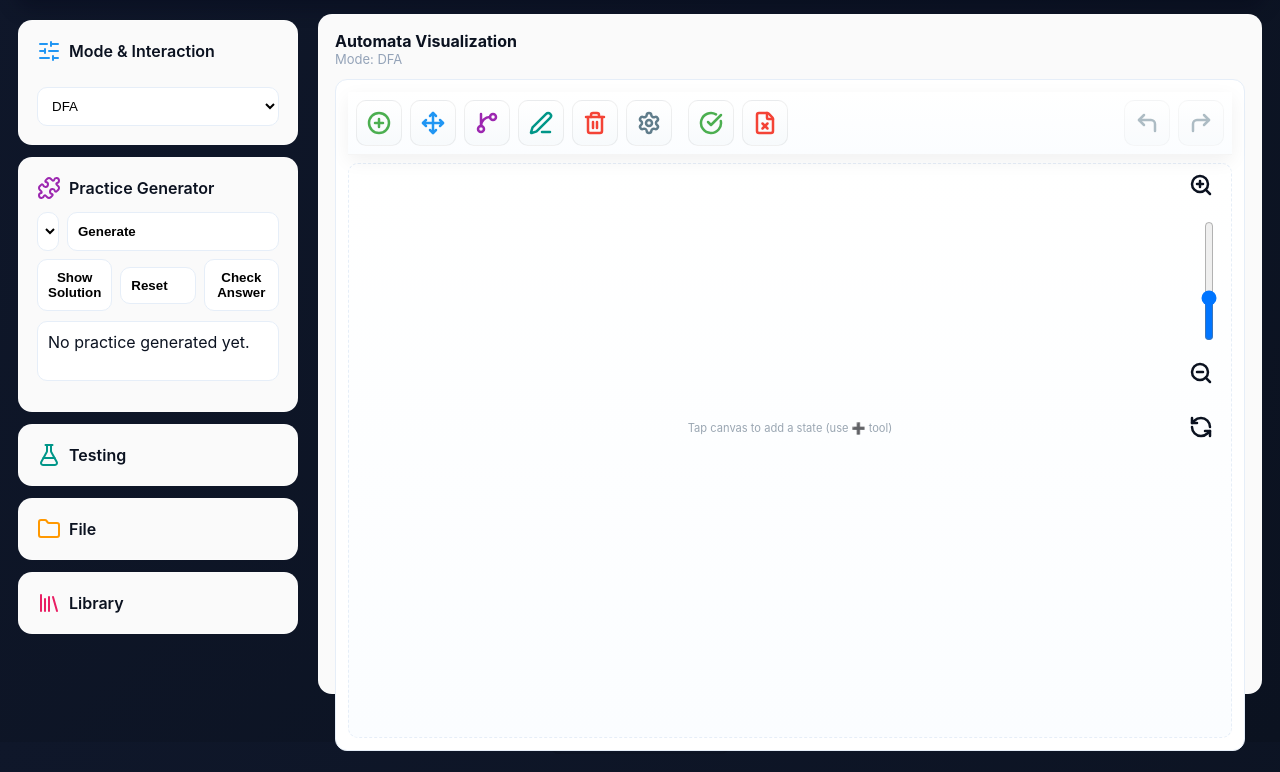
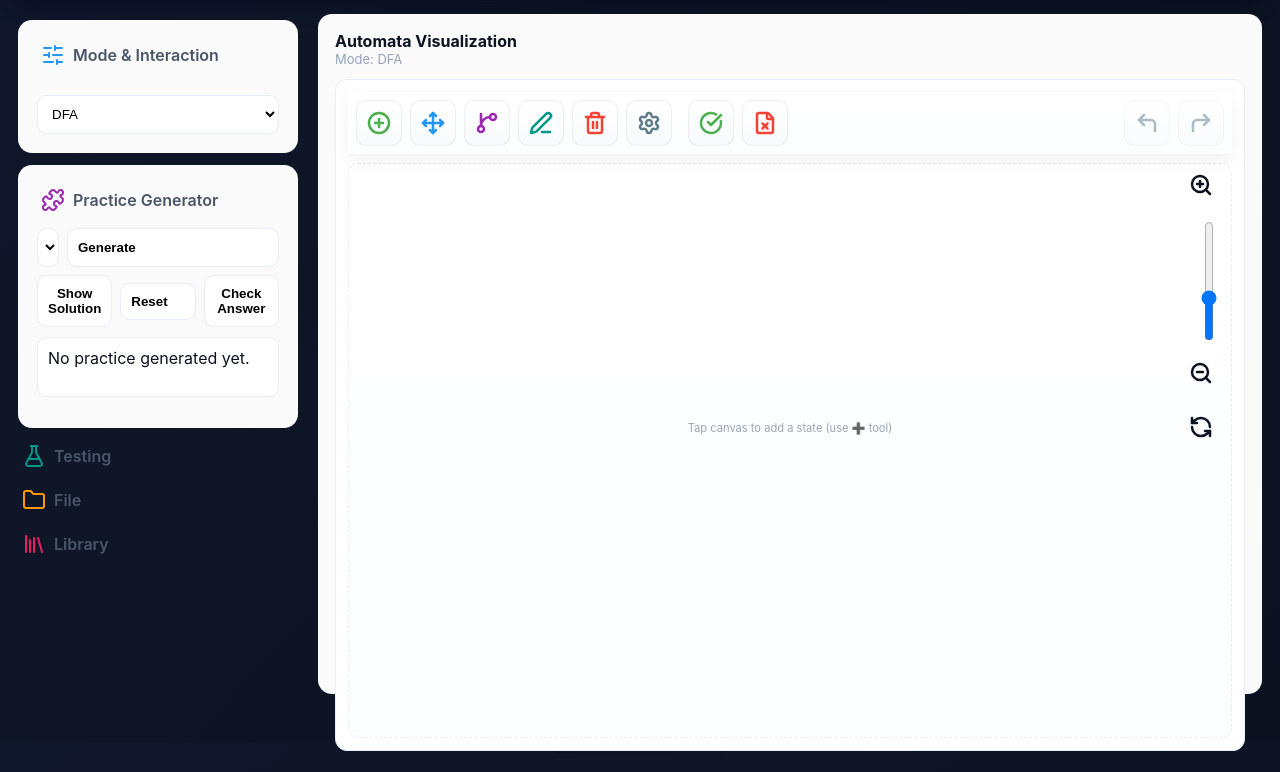
Before and after one commit to shiroonigami23-ui/Finite-Automata, a plain HTML site: page index.html in a window 1280 px wide. Both pictures are taken after a click on the button "Finite Automata". Shown: the part 70-842 px from the top of the page. Drawn offline with nearby package versions, Linux system fonts and the light colour scheme.

Commit message:
Update style.css

```diff
--- a/style.css
+++ b/style.css
@@ -70,17 +70,39 @@ body {
     padding: 18px;
     border: 1px solid rgba(255, 255, 255, 0.12);
 }
-.control-section-header, .control-section summary {
-    font-weight: 600;
-    cursor: pointer;
+
+/* --- FIX: Floating headers and icon-only toggle --- */
+.control-section summary {
     list-style: none; /* Hide default arrow */
     display: flex;
     align-items: center;
     gap: 8px;
+    font-weight: 600;
+    color: #4a5568; /* Darker text */
+    padding: 4px;
 }
 .control-section summary::-webkit-details-marker {
     display: none;
 }
+.control-section summary .icon-toggle {
+    cursor: pointer;
+    display: inline-flex;
+    padding: 4px; /* Clickable area */
+}
+.control-section summary span {
+    pointer-events: none; /* Make text non-clickable for toggle */
+}
+details.control-section {
+    background: transparent;
+    border: none;
+    padding: 0;
+}
+details.control-section[open] {
+    background: var(--panel-bg);
+    border: 1px solid rgba(255, 255, 255, 0.12);
+    padding: 18px;
+}
+/* --- End of Fix --- */
 
 
 .control-panel select,
@@ -172,7 +194,7 @@ body {
 .toolbar-icon#undoBtn svg, .toolbar-icon#redoBtn svg { stroke: #607d8b; }
 .toolbar-icon#validateBtn svg {stroke: #4caf50;}
 
-/* --- FIX: Colorful Control Panel Section Icons --- */
+/* --- Colorful Control Panel Section Icons --- */
 .control-section-header [data-lucide='sliders-horizontal'],
 .control-section summary [data-lucide='sliders-horizontal'] {
     stroke: #2196f3;
@@ -193,7 +215,7 @@ body {
 .control-section summary [data-lucide='library'] {
     stroke: #e91e63;
 }
-/* --- End of Fix --- */
+
 
 
 .toolbar-icon:hover {
```
